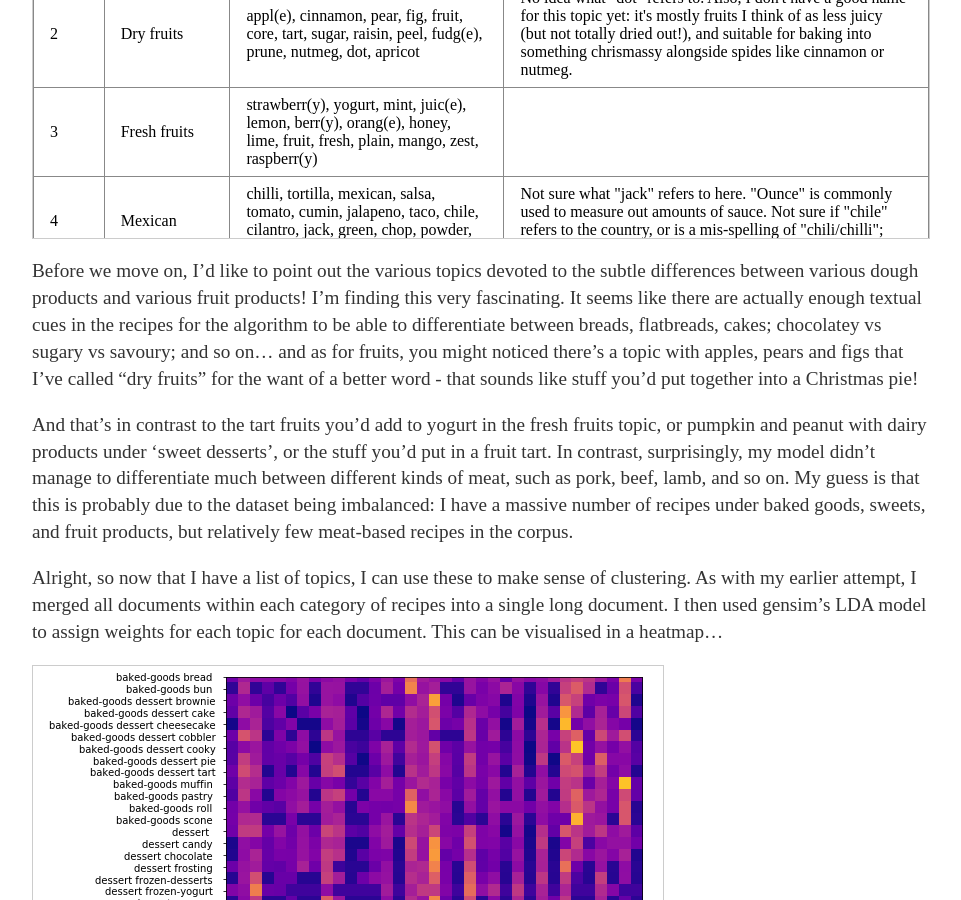
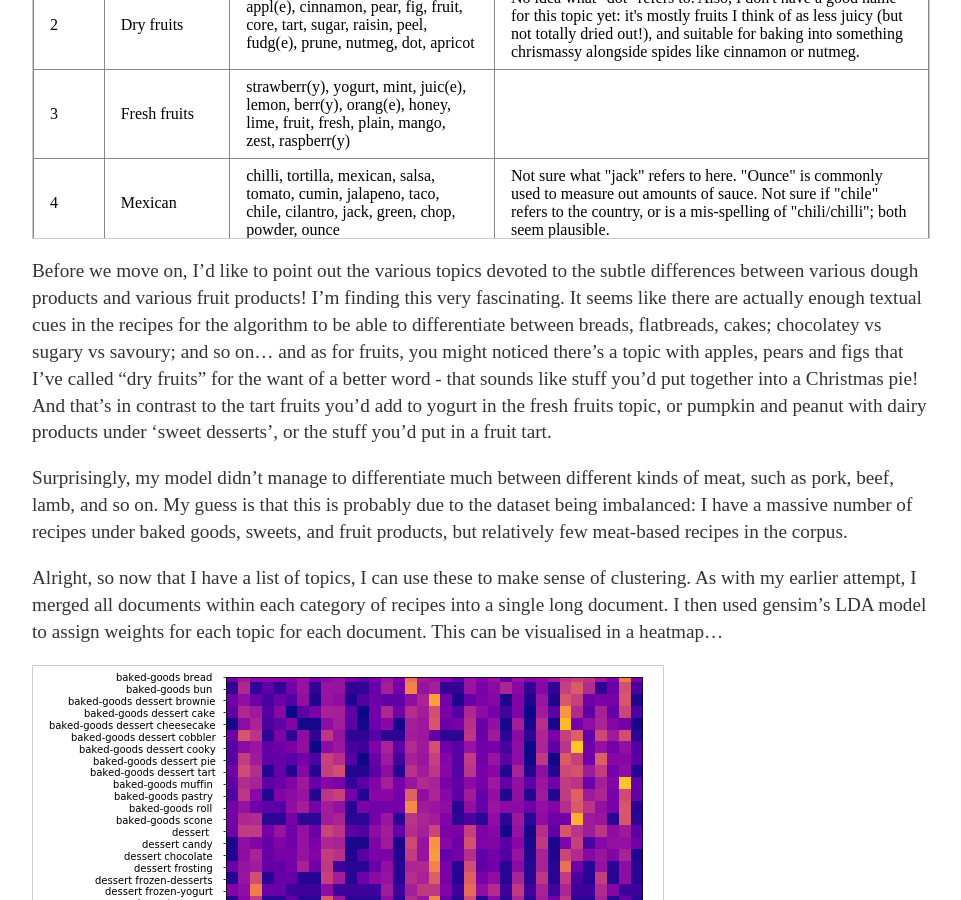
Before and after one commit to not-even-wong/not-even-wong.github.io, a Jekyll site: the page built from _posts/2019-11-12-analysing-similarities-between-recipes-with-topic-modeling.md, in a window 1280 px wide and 900 px high, scrolled down 3427 px. Shown: the whole window, without its empty margins (160-1121 px from the left). Built offline with Jekyll 4.4.1, drawn with Linux system fonts in a browser that asks for light colours.

Commit message:
Update 2019-11-12-analysing-similarities-between-recipes-with-topic-modeling.md

```diff
--- a/_posts/2019-11-12-analysing-similarities-between-recipes-with-topic-modeling.md
+++ b/_posts/2019-11-12-analysing-similarities-between-recipes-with-topic-modeling.md
@@ -125,7 +125,7 @@
 <tr>
 <td>9</td>
 <td>Egg &amp; dairy</td>
-<td>egg, yolk, butter, custard, milk, popcorn, mixture, white, stir, heat, whisk, melt, cream, beaten, sauc€</td>
+<td>egg, yolk, butter, custard, milk, popcorn, mixture, white, stir, heat, whisk, melt, cream, beaten, sauc(e)</td>
 <td>Not sure why popcorn is in this list. The only possible reason I can find is that popcorn recipes tend to use butter.</td>
 </tr>
 <tr>
@@ -286,9 +286,9 @@
 </tr>
 </tbody></table>
 </div>
-Before we move on, I'd like to point out the various topics devoted to the subtle differences between various dough products and various fruit products! I'm finding this very fascinating. It seems like there are actually enough textual cues in the recipes for the algorithm to be able to differentiate between breads, flatbreads, cakes; chocolatey vs sugary vs savoury; and so on...  and as for fruits, you might noticed there's a topic with apples, pears and figs that I've called "dry fruits" for the want of a better word - that sounds like stuff you'd put together into a Christmas pie!
+Before we move on, I'd like to point out the various topics devoted to the subtle differences between various dough products and various fruit products! I'm finding this very fascinating. It seems like there are actually enough textual cues in the recipes for the algorithm to be able to differentiate between breads, flatbreads, cakes; chocolatey vs sugary vs savoury; and so on...  and as for fruits, you might noticed there's a topic with apples, pears and figs that I've called "dry fruits" for the want of a better word - that sounds like stuff you'd put together into a Christmas pie! And that's in contrast to the tart fruits you'd add to yogurt in the fresh fruits topic, or pumpkin and peanut with dairy products under 'sweet desserts', or the stuff you'd put in a fruit tart.
 
-And that's in contrast to the tart fruits you'd add to yogurt in the fresh fruits topic, or pumpkin and peanut with dairy products under 'sweet desserts', or the stuff you'd put in a fruit tart. In contrast, surprisingly, my model didn't manage to differentiate much between different kinds of meat, such as pork, beef, lamb, and so on. My guess is that this is probably due to the dataset being imbalanced: I have a massive number of recipes under baked goods, sweets, and fruit products, but relatively few meat-based recipes in the corpus.
+Surprisingly, my model didn't manage to differentiate much between different kinds of meat, such as pork, beef, lamb, and so on. My guess is that this is probably due to the dataset being imbalanced: I have a massive number of recipes under baked goods, sweets, and fruit products, but relatively few meat-based recipes in the corpus.
 
 Alright, so now that I have a list of topics, I can use these to make sense of clustering. As with my earlier attempt, I merged all documents within each category of recipes into a single long document. I then used gensim's LDA model to assign weights for each topic for each document. This can be visualised in a heatmap...
 
```
Also changed, not shown: other parts of _posts/2019-11-12-analysing-similarities-between-recipes-with-topic-modeling.md (+4 -4 lines).
